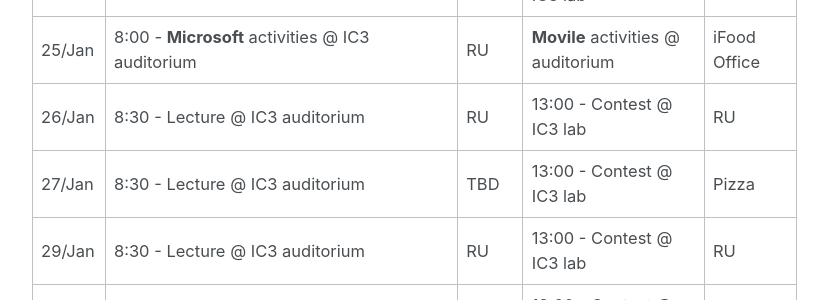
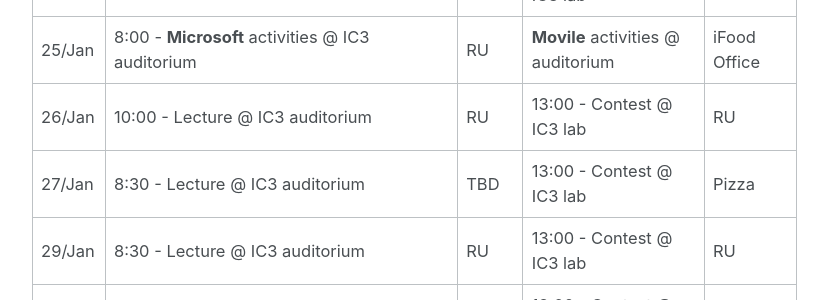
Before and after one commit to rjazevedo/BrazilianICPCSummerSchool2018, a Jekyll site: the page built from schedule.md, in a window 1280 px wide and 900 px high, scrolled down 883 px. Shown: the part 153-453 px from the top of the window, without its empty margins (252-1080 px from the left). Built offline with Jekyll 4.4.1, drawn with Linux system fonts in a browser that asks for light colours.

Commit message:
update schedule for today

```diff
--- a/schedule.md
+++ b/schedule.md
@@ -22,7 +22,7 @@ The table bellow show our preliminary schedule:
 |23/Jan|8:30 - Lecture @ IC3 auditorium|RU|13:00 - Contest @ IC3 lab|RU|
 |24/Jan|8:30 - Lecture @ IC3 auditorium|RU|13:00 - Contest @ IC3 lab|RU|
 |25/Jan|8:00 - **Microsoft** activities @ IC3 auditorium|RU|**Movile** activities @ auditorium|iFood Office|
-|26/Jan|8:30 - Lecture @ IC3 auditorium|RU|13:00 - Contest @ IC3 lab|RU|
+|26/Jan|10:00 - Lecture @ IC3 auditorium|RU|13:00 - Contest @ IC3 lab|RU|
 |27/Jan|8:30 - Lecture @ IC3 auditorium|TBD|13:00 - Contest @ IC3 lab|Pizza|
 |29/Jan|8:30 - Lecture @ IC3 auditorium|RU|13:00 - Contest @ IC3 lab|RU|
 |30/Jan|8:30 - Lecture @ IC3 auditorium|RU|13:00 - Contest @ IC3 lab|RU|
```
